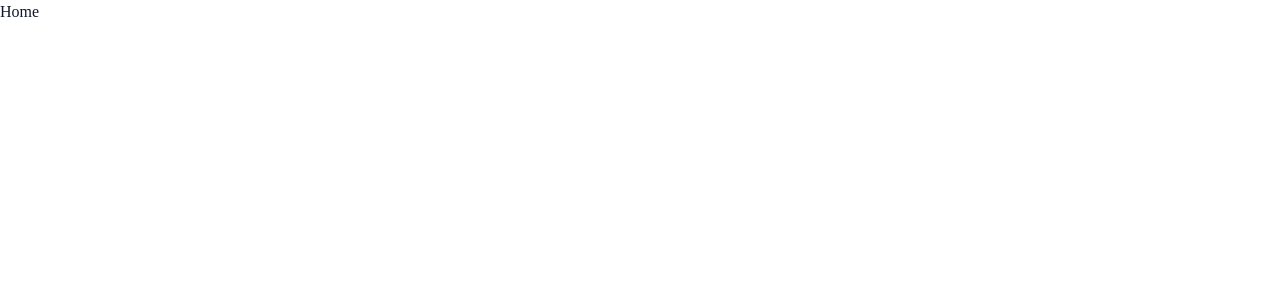
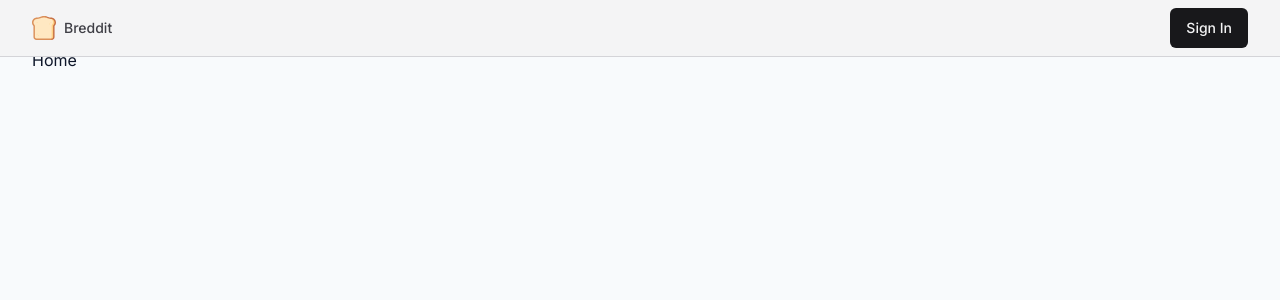
Before and after one commit to ismumchow/breddit, a Next.js app: page / in a window 1280 px wide. Shown: the top 300 px of the page. Built offline with nearby package versions, Linux system fonts and the light colour scheme.

Commit message:
base navabar and layout created

```diff
--- a/src/app/layout.tsx
+++ b/src/app/layout.tsx
@@ -1,18 +1,32 @@
-import '@/styles/globals.css'
+import { cn } from "@/lib/utils";
+import "@/styles/globals.css";
+import { Inter } from "next/font/google";
+import Navbar from "@/components/Navbar";
+export const metadata = {
+  title: "Breddit",
+  description: "A Reddit clone built with Next.js and TypeScript.",
+};
 
-export const metadata = {
-  title: 'Breadit',
-  description: 'A Reddit clone built with Next.js and TypeScript.',
-}
+const inter = Inter({ subsets: ["latin"] });
 
 export default function RootLayout({
   children,
 }: {
-  children: React.ReactNode
+  children: React.ReactNode;
 }) {
   return (
-    <html lang='en'>
-      <body>{children}</body>
+    <html
+      lang="en"
+      className={cn(
+        "bg-white text-slate-900 antialiased light",
+        inter.className
+      )}>
+      <body className="min-h-screen pt-12 bg-slate-50 antialiased">
+        <Navbar />
+        <div className='container max-w-7xl mx-auto h-full pt-120'>
+          {children}
+        </div>
+      </body>
     </html>
-  )
+  );
 }
--- /dev/null
+++ b/src/components/Icons.tsx
@@ -0,0 +1,56 @@
+import { LucideProps, MessageSquare, User } from 'lucide-react'
+
+export const Icons = {
+  user: User,
+  logo: (props: LucideProps) => (
+    <svg {...props} viewBox='0 0 497 497'>
+      <g>
+        <path
+          d='m392 30c-71.75 0-71.75-30-143.5-30l128.5 497h30c33.137 0 60-26.863 60-60v-228.526c18.555-18.938 30-44.867 30-73.474 0-57.99-47.01-105-105-105z'
+          fill='#c87044'
+        />
+        <path
+          d='m437 437-45-377c-41.895 0-63.904-18.405-83.322-34.644-16.942-14.167-30.323-25.356-60.178-25.356-71.75 0-71.75 30-143.5 30-57.99 0-105 47.01-105 105 0 28.607 11.445 54.537 30 73.474v228.526c0 33.137 26.863 60 60 60h287c33.137 0 60-26.863 60-60z'
+          fill='#db905a'
+        />
+        <path
+          d='m392 60-15 407h30c16.542 0 30-13.458 30-30v-228.526c0-7.851 3.077-15.388 8.571-20.996 13.819-14.103 21.429-32.74 21.429-52.478 0-41.355-33.645-75-75-75z'
+          fill='#ffd185'
+        />
+        <path
+          d='m407 437v-228.526c0-15.796 6.088-30.708 17.143-41.991 8.291-8.462 12.857-19.643 12.857-31.483 0-41.355-20.187-75-45-75-41.895 0-63.904-9.203-83.322-17.322-16.942-7.083-30.323-12.678-60.178-12.678-29.856 0-43.236 5.595-60.177 12.678-19.419 8.119-41.429 17.322-83.323 17.322-41.355 0-75 33.645-75 75 0 19.738 7.61 38.375 21.429 52.479 5.494 5.607 8.571 13.145 8.571 20.995v228.526c0 16.542 13.458 30 30 30h287c16.542 0 30-13.458 30-30z'
+          fill='#ffe8c2'
+        />
+        <g fill='#ffd185'>
+          <circle cx='392' cy='135' r='7.5' />
+          <circle cx='362' cy='165' r='7.5' />
+          <circle cx='105' cy='377' r='7.5' />
+          <circle cx='135' cy='407' r='7.5' />
+          <circle cx='105' cy='135' r='7.5' />
+        </g>
+      </g>
+    </svg>
+  ),
+  google: (props: LucideProps) => (
+    <svg {...props} viewBox='0 0 24 24'>
+      <path
+        d='M22.56 12.25c0-.78-.07-1.53-.2-2.25H12v4.26h5.92c-.26 1.37-1.04 2.53-2.21 3.31v2.77h3.57c2.08-1.92 3.28-4.74 3.28-8.09z'
+        fill='#4285F4'
+      />
+      <path
+        d='M12 23c2.97 0 5.46-.98 7.28-2.66l-3.57-2.77c-.98.66-2.23 1.06-3.71 1.06-2.86 0-5.29-1.93-6.16-4.53H2.18v2.84C3.99 20.53 7.7 23 12 23z'
+        fill='#34A853'
+      />
+      <path
+        d='M5.84 14.09c-.22-.66-.35-1.36-.35-2.09s.13-1.43.35-2.09V7.07H2.18C1.43 8.55 1 10.22 1 12s.43 3.45 1.18 4.93l2.85-2.22.81-.62z'
+        fill='#FBBC05'
+      />
+      <path
+        d='M12 5.38c1.62 0 3.06.56 4.21 1.64l3.15-3.15C17.45 2.09 14.97 1 12 1 7.7 1 3.99 3.47 2.18 7.07l3.66 2.84c.87-2.6 3.3-4.53 6.16-4.53z'
+        fill='#EA4335'
+      />
+      <path d='M1 1h22v22H1z' fill='none' />
+    </svg>
+  ),
+  commentReply: MessageSquare,
+}
--- /dev/null
+++ b/src/components/Navbar.tsx
@@ -0,0 +1,25 @@
+import Link from "next/link";
+import { Icons } from "./Icons";
+import { buttonVariants } from "./ui/Button";
+
+const Navbar = () => {
+  return (
+    <div className="fixed top-0 inset-x-0 h-fit bg-zinc-100 border-b border-zinc-300 z-[10] py-2">
+      <div className="container max-w-7xl h-full mx-auto flex items-center justify-between gap-2">
+        {/* logo */}
+        <Link href="/" className="flex gap-2 items-center">
+          <Icons.logo className="h-8 w-8 sm:h-6 sm:w-6" />
+          <p className="hidden text-zinc-700 text-sm font-medium md:block">
+            Breddit
+          </p>
+        </Link>
+
+        <Link href="/sign-in" className={buttonVariants()}>
+          Sign In
+        </Link>
+      </div>
+    </div>
+  );
+};
+
+export default Navbar;
```
